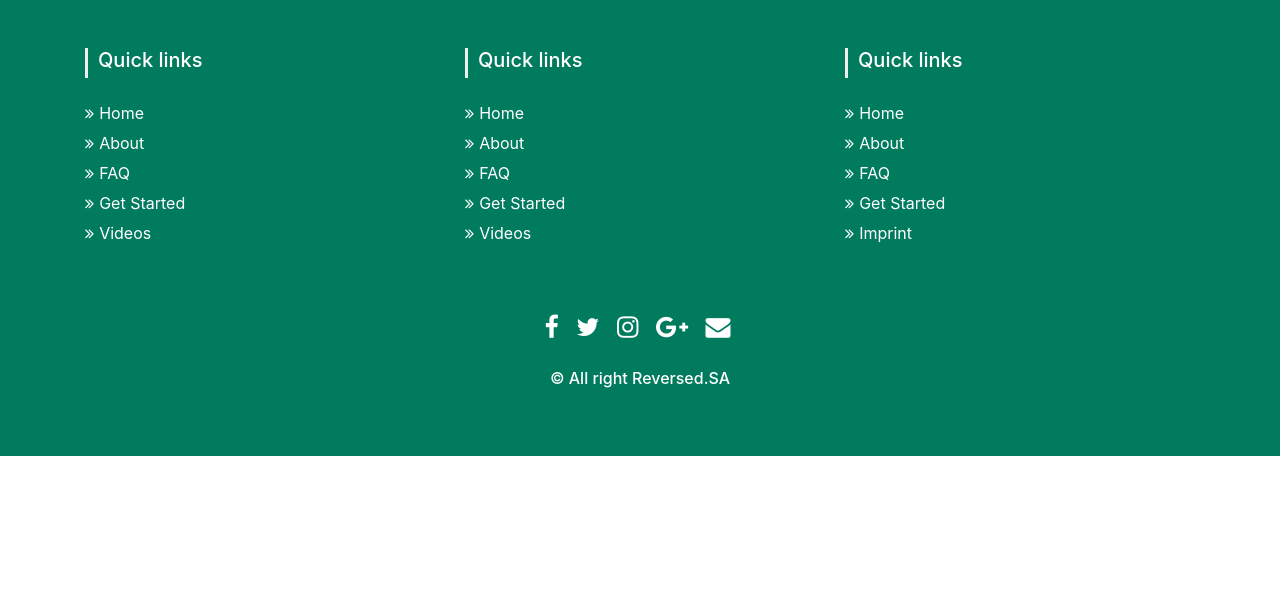
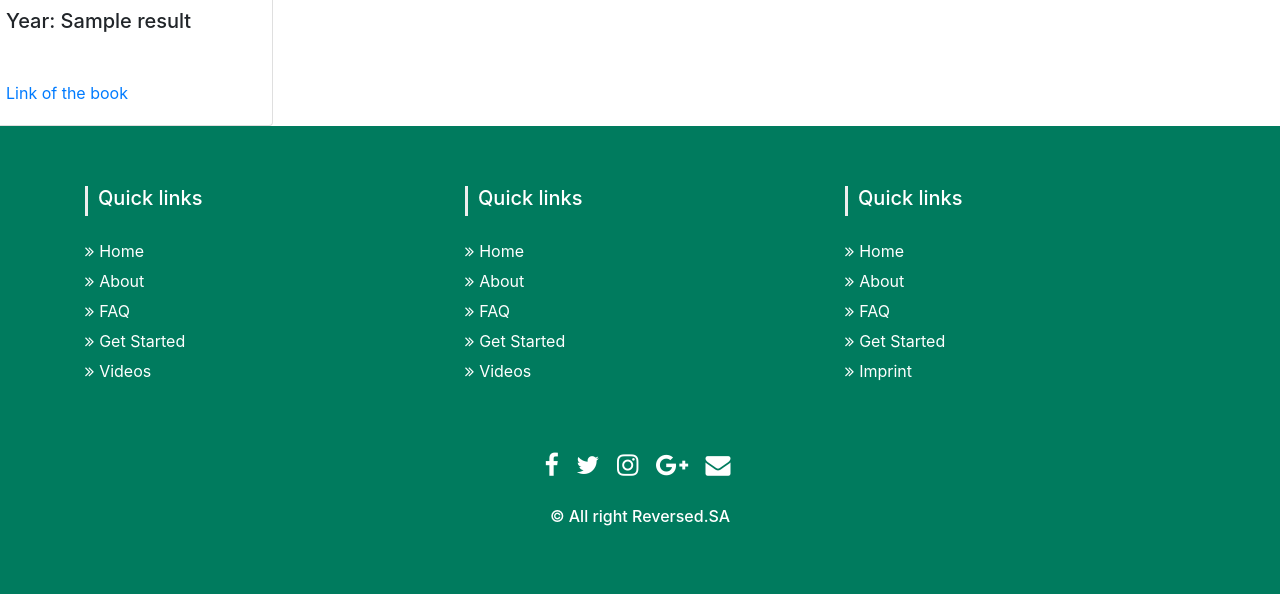
Before and after one commit to bambadiagne/Project1, a Flask app: template blog/templates/account/result.html in a window 1280 px wide. Shown: the part 655-1249 px from the top of the page. Before the commit the page ends 1111 px from the top, so only its background shows below. Run offline with Flask 2, Linux system fonts and the light colour scheme; the template is opened without the code that fills it: most values are stand-ins (such as "Sample title", 1, 10 or a date in 2020); some libraries are stand-ins or nearby versions.

Commit message:
Sixth commit

```diff
--- a/blog/application.py
+++ b/blog/application.py
@@ -23,7 +23,7 @@ Session(app)
 engine = create_engine(os.getenv("DATABASE_URL"))
 db = scoped_session(sessionmaker(bind=engine))
 
-
+@app.route("/index")
 @app.route("/")
 def index():
     number_books = db.execute("SELECT COUNT(*) FROM books").fetchone()
@@ -48,20 +48,29 @@ def signup_post():
         #flash('Username already exists')
         return redirect(url_for("signup"))
 
+@app.route("/profile/<isbn>")
+def bookpage(isbn):
+    book_search=db.execute("SELECT *FROM BOOKS WHERE isbn = :isbn",{"isbn":isbn}).fetchone()
+    import requests
+    res = requests.get("https://www.goodreads.com/book/review_counts.json", params={"key": "QazefzgsN4PkPaDDVz24Q", "isbns": isbn})
+    reviews_goodreads=res.json()
+    return render_template('account/bookpage.html',book_search=book_search,reviews_goodreads=reviews_goodreads)
+
 @app.route("/result")
 def result():
+
     return render_template('account/result.html')
 
 
 @app.route("/profile")
 def profile():
-    request_user=request.form.get("username")
-    return render_template("account/profile.html")
+    request_user=db.execute("SELECT *FROM USERS WHERE id_user= :id",{"id":session["user_id"][0]}).fetchone()
+    return render_template("account/profile.html",request_user=request_user)
 
 @app.route("/profile",methods=['POST'])
 def login_search():
     search = request.form.get('research')
-    result_search = db.execute("SELECT *FROM BOOKS WHERE title_book LIKE :search",{"search":'%'+search+'%'}).fetchall()
+    result_search = db.execute("SELECT *FROM BOOKS WHERE isbn LIKE :search or title_book LIKE :search or author_book LIKE :search",{"search":'%'+search+'%'}).fetchall()
 
     if len(result_search) >= 1:
         return render_template('account/result.html',result_search=result_search)
@@ -81,6 +90,8 @@ def login_post():
 
     if(not request_user or not check_password_hash(request_user.passwd, passwd)):
         return redirect(url_for('login'))
+    session["user_id"]=[]
+    session["user_id"].append(request_user[0])
     return redirect(url_for('profile'))#.html',request_user=request_user)
 
 @app.errorhandler(404)
--- a/blog/templates/account/profile.html
+++ b/blog/templates/account/profile.html
@@ -5,7 +5,7 @@
     <title>Document</title>
 {% endblock %}
 {% block body %}
-<center><h1 style="color: black;" >Welcome {{request_user}} !!!</h1> </center>
+<center><h1 style="color: black;" >Welcome {{request_user[1]}} !!!</h1> </center>
 <form method="POST" class="navbar-form navbar-right inline-form"  >
     <div class="form-group container" >
         <span class="glyphicon glyphicon-eye-open"></span>
--- a/blog/templates/account/result.html
+++ b/blog/templates/account/result.html
@@ -6,12 +6,27 @@
 {% block body %}
   <div><center><h1>Result of the search</h1></center></div>
     <h1>Les resultats sont les suivants:</h1>
-    <span  >
-    {% for result in result_search %}
-        <h2><a href="">{{result[2]}}</a></h2>
-      <section><img   style=" vertical-align: middle;" src="http://covers.openlibrary.org/b/isbn/{{result[1]}}-M.jpg" />
 
-  {% endfor %}
-</span>
+    <br>
+      <div class="row row-cols-1 row-cols-md-3">
+
+      {% for result in result_search %}
+      {% if loop.index%3==0 %}
+       <br>
+      {% endif %}
+
+      <div class="card" style="width: 18rem;">
+      <img class="card-img-top"  src="http://covers.openlibrary.org/b/isbn/{{result[1]}}-M.jpg" alt="dust cover of {{result[2]}}" style="width: 300px;height: 300px;">
+      <div class="card-body">
+        <h2 class="card-title">{{result[2]}}</h2>
+        <h5>Author: {{result[3]}}</h3>
+        <h5>Year: {{result[4]}}</h3>
+      </div>
+      <div class="card-body">
+        <a href="{{url_for('bookpage',isbn=result[1])}}" class="card-link">Link of the book</a>
+      </div>
+    </div>
+          {% endfor %}
+        </div>
 
 {% endblock  %}
--- a/requirements.txt
+++ b/requirements.txt
@@ -1,10 +1,16 @@
+certifi==2020.4.5.1
+chardet==3.0.4
 click==7.1.1
 Flask==1.1.2
+Flask-Login==0.5.0
 Flask-Session==0.3.1
 Flask-SQLAlchemy==2.4.1
+idna==2.9
 itsdangerous==1.1.0
 Jinja2==2.11.2
 MarkupSafe==1.1.1
 psycopg2-binary==2.8.5
+requests==2.23.0
 SQLAlchemy==1.3.16
+urllib3==1.25.9
 Werkzeug==0.16.0
```
Also changed, not shown: blog/models.py (added, +15 -0 lines), blog/templates/account/bookpage.html (added, +21 -0 lines).
